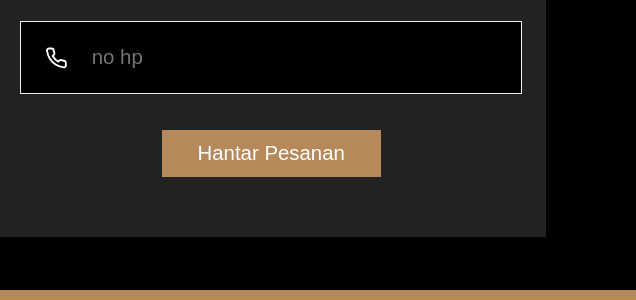
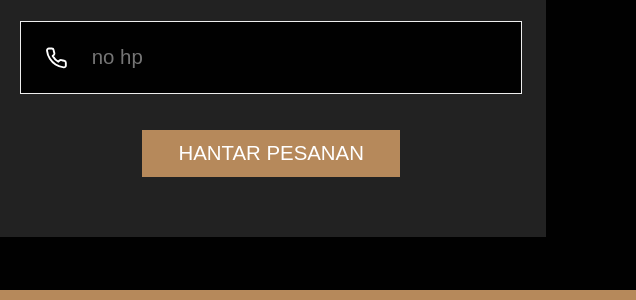
Before and after one commit to HafizMalay/kedai-kopi-memori-pagi, a plain HTML site: page index.html in a window 1280 px wide. Shown: the part 2709-3009 px from the top of the page, 644-1280 px from the left. Drawn offline with nearby package versions, Linux system fonts and the light colour scheme.

Commit message:
tukar tulisan huruf besar hantar pesanan

```diff
--- a/index.html
+++ b/index.html
@@ -143,7 +143,7 @@
             <input type="text" placeholder="no hp" />
           </div>
 
-          <button type="submit" class="btn">Hantar Pesanan</button>
+          <button type="submit" class="btn">HANTAR PESANAN</button>
         </form>
       </div>
     </section>
```
